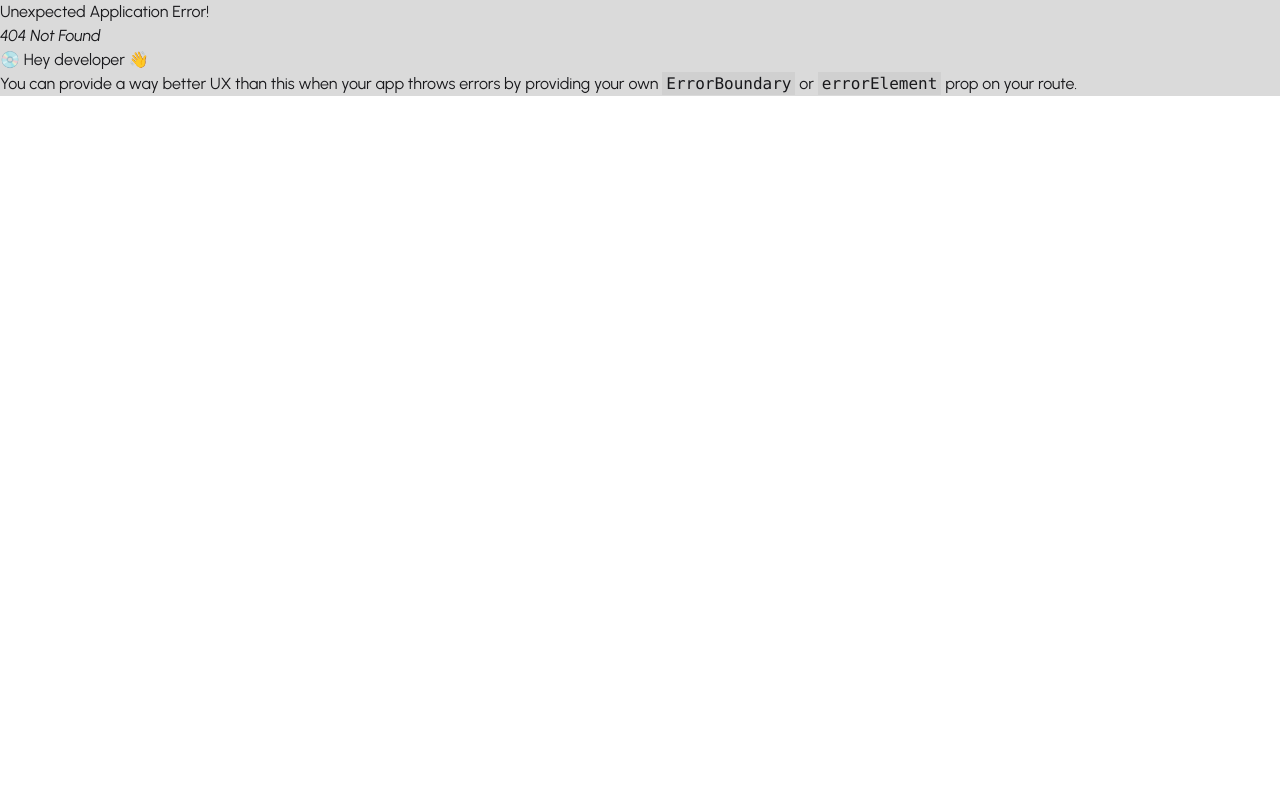
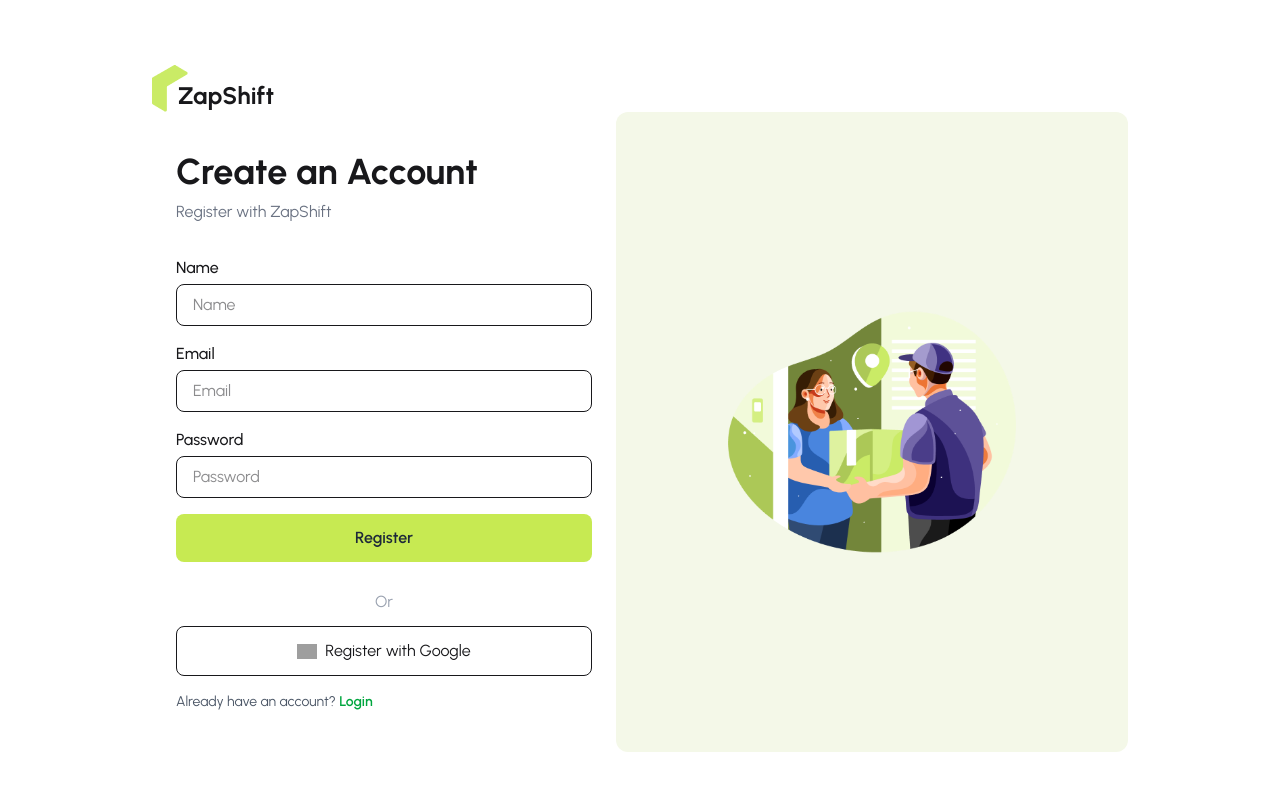
Before and after one commit to opunath26/zap-shift-client, a React (Vite) app: page /register in a window 1280 px wide. Before the commit this address had no page. Shown: the top 790 px of the page. Built offline with nearby package versions, Linux system fonts and the light colour scheme; grey boxes are pictures that could not be loaded.

Commit message:
Added modern UI design for Login & Register pages

```diff
--- a/package.json
+++ b/package.json
@@ -11,10 +11,12 @@
   },
   "dependencies": {
     "@tailwindcss/vite": "^4.1.17",
+    "firebase": "^12.6.0",
     "leaflet": "^1.9.4",
     "lucide-react": "^0.554.0",
     "react": "^19.0.0-rc.1",
     "react-dom": "^19.0.0-rc.1",
+    "react-hook-form": "^7.66.1",
     "react-icons": "^5.5.0",
     "react-leaflet": "^5.0.0",
     "react-responsive-carousel": "^3.2.23",
--- /dev/null
+++ b/src/context/Authcontext/AuthContext.jsx
@@ -0,0 +1,3 @@
+import { createContext } from "react";
+
+export const AuthContext = createContext(null)
--- /dev/null
+++ b/src/context/Authcontext/AuthProvider.jsx
@@ -0,0 +1,28 @@
+import React from 'react';
+import { AuthContext } from './AuthContext';
+import { createUserWithEmailAndPassword, signInWithEmailAndPassword } from 'firebase/auth';
+import { auth } from '../../firebase/firebase.init';
+
+const AuthProvider = ({children}) => {
+
+    const registerUser = (email, password) => {
+        return createUserWithEmailAndPassword(auth, email, password);
+    }
+
+    const SignInUser = (email, password) => {
+        return signInWithEmailAndPassword(auth, email, password);
+    }
+
+    const authInfo = {
+        registerUser,
+        SignInUser
+    };
+
+    return (
+        <AuthContext value={authInfo}>
+            {children}
+        </AuthContext>
+    );
+};
+
+export default AuthProvider;
--- /dev/null
+++ b/src/firebase/firebase.init.js
@@ -0,0 +1,20 @@
+// Import the functions you need from the SDKs you need
+import { initializeApp } from "firebase/app";
+import { getAuth } from "firebase/auth";
+// TODO: Add SDKs for Firebase products that you want to use
+// https://firebase.google.com/docs/web/setup#available-libraries
+
+// Your web app's Firebase configuration
+const firebaseConfig = {
+  apiKey: import.meta.env.VITE_apiKey,
+  authDomain: import.meta.env.VITE_authDomain,
+  projectId: import.meta.env.VITE_projectId,
+  storageBucket: import.meta.env.VITE_storageBucket,
+  messagingSenderId: import.meta.env.VITE_messagingSenderId,
+  appId: import.meta.env.VITE_appId,
+};
+
+// Initialize Firebase
+const app = initializeApp(firebaseConfig);
+// Initialize Firebase Authentication and get a reference to the service
+export const auth = getAuth(app);
--- /dev/null
+++ b/src/hooks/useAuth.jsx
@@ -0,0 +1,10 @@
+import React, { use } from 'react';
+import { AuthContext } from '../context/Authcontext/AuthContext';
+
+const useAuth = () => {
+    const authInfo = use(AuthContext);
+
+    return authInfo;
+};
+
+export default useAuth;
--- a/src/index.css
+++ b/src/index.css
@@ -17,5 +17,5 @@ body {
   font-family: "Urbanist", sans-serif;
   font-optical-sizing: auto;
   font-style: normal;
-  background-color: #DADADA;
+  /* background-color: #DADADA; */
 }
--- a/src/layouts/AuthLayout.jsx
+++ b/src/layouts/AuthLayout.jsx
@@ -1,10 +1,26 @@
 import React from 'react';
 import Logo from '../components/Logo/Logo';
+import { Outlet } from 'react-router';
+import authImage from '../assets/authImage.png';
 
 const AuthLayout = () => {
     return (
-        <div>
-            <Logo></Logo>
+        <div className='space-y-8 mx-auto mt-10 p-6 max-w-5xl'>
+            <Logo />
+
+            <div className='flex'>
+
+                {/* Left Side (Form) */}
+                <div className='flex-1'>
+                    <Outlet />
+                </div>
+
+                {/* Right Side (Image Section with BG Color) */}
+                <div className='flex flex-1 justify-center items-center bg-[#F4F8E8] p-6 rounded-xl'>
+                    <img src={authImage} alt="" className='max-w-sm' />
+                </div>
+
+            </div>
         </div>
     );
 };
--- a/src/main.jsx
+++ b/src/main.jsx
@@ -4,9 +4,12 @@ import { RouterProvider } from "react-router/dom";
 import './index.css'
 import App from './App.jsx'
 import { router } from './routes/Router.jsx';
+import AuthProvider from './context/Authcontext/AuthProvider.jsx';
 
 createRoot(document.getElementById('root')).render(
   <StrictMode>
-    <RouterProvider router={router} />
+    <AuthProvider>
+      <RouterProvider router={router} />
+    </AuthProvider>
   </StrictMode>,
 )
--- /dev/null
+++ b/src/pages/Auth/Login/Login.jsx
@@ -0,0 +1,98 @@
+import React from "react";
+import { useForm } from "react-hook-form";
+import useAuth from "../../../hooks/useAuth";
+
+const Login = () => {
+  const {
+    register,
+    handleSubmit,
+    formState: { errors },
+  } = useForm();
+
+  const { SignInUser } = useAuth();
+
+  const handleLogin = (data) => {
+    SignInUser(data.email, data.password)
+      .then((result) => {
+        console.log(result.user);
+      })
+      .catch((error) => {
+        console.log(error);
+      });
+  };
+
+  return (
+    <div className="px-6 py-10">
+      {/* Title */}
+      <h2 className="mb-2 font-bold text-4xl">Welcome Back</h2>
+      <p className="mb-8 text-gray-500">Login to your account</p>
+
+      <form onSubmit={handleSubmit(handleLogin)} className="space-y-4">
+
+        {/* Email */}
+        <div>
+          <label className="block mb-1 font-medium">Email</label>
+          <input
+            type="email"
+            {...register("email", { required: true })}
+            className="px-4 py-2 border rounded-lg focus:outline-none w-full"
+            placeholder="Email"
+          />
+          {errors.email && (
+            <span className="text-red-500 text-sm">Email is required</span>
+          )}
+        </div>
+
+        {/* Password */}
+        <div>
+          <label className="block mb-1 font-medium">Password</label>
+          <input
+            type="password"
+            {...register("password", { required: true, minLength: 6 })}
+            className="px-4 py-2 border rounded-lg focus:outline-none w-full"
+            placeholder="Password"
+          />
+          {errors.password?.type === "required" && (
+            <span className="text-red-500 text-sm">Password is required</span>
+          )}
+        </div>
+
+        {/* Forgot Password */}
+        <div className="text-right">
+          <a className="text-green-600 text-sm hover:underline cursor-pointer">
+            Forgot password?
+          </a>
+        </div>
+
+        {/* Login Button */}
+        <button className="bg-[#C7EA52] hover:bg-[#b7de45] py-3 rounded-lg w-full font-semibold text-gray-800 transition">
+          Login
+        </button>
+
+        {/* Divider */}
+        <div className="my-3 text-gray-400 text-center">Or</div>
+
+        {/* Google Login */}
+        <button className="flex justify-center items-center gap-2 py-3 border rounded-lg w-full">
+          <img
+            src="https://www.svgrepo.com/show/475656/google-color.svg"
+            alt="Google"
+            className="w-5"
+          />
+          Login with Google
+        </button>
+
+        {/* Register Redirect */}
+        <p className="mt-4 text-gray-600 text-sm">
+          Don’t have an account?{" "}
+          <span className="font-semibold text-green-600 hover:underline cursor-pointer">
+            Register
+          </span>
+        </p>
+
+      </form>
+    </div>
+  );
+};
+
+export default Login;
--- /dev/null
+++ b/src/pages/Auth/Register/Register.jsx
@@ -0,0 +1,118 @@
+import React from "react";
+import { useForm } from "react-hook-form";
+import useAuth from "../../../hooks/useAuth";
+
+const Register = () => {
+  const {
+    register,
+    handleSubmit,
+    formState: { errors },
+  } = useForm();
+
+  const { registerUser } = useAuth();
+
+  const handleRegistration = (data) => {
+    registerUser(data.email, data.password)
+      .then((result) => {
+        console.log(result.user);
+      })
+      .catch((error) => {
+        console.log(error);
+      });
+  };
+
+  return (
+    <div className="px-6 py-10">
+      {/* Title & Subtitle */}
+      <h2 className="mb-2 font-bold text-4xl">Create an Account</h2>
+      <p className="mb-8 text-gray-500">Register with ZapShift</p>
+
+      <form onSubmit={handleSubmit(handleRegistration)} className="space-y-4">
+
+        {/* Name */}
+        <div>
+          <label className="block mb-1 font-medium">Name</label>
+          <input
+            type="text"
+            {...register("name", { required: true })}
+            className="px-4 py-2 border rounded-lg focus:outline-none w-full"
+            placeholder="Name"
+          />
+          {errors.name && (
+            <span className="text-red-500 text-sm">Name is required</span>
+          )}
+        </div>
+
+        {/* Email */}
+        <div>
+          <label className="block mb-1 font-medium">Email</label>
+          <input
+            type="email"
+            {...register("email", { required: true })}
+            className="px-4 py-2 border rounded-lg focus:outline-none w-full"
+            placeholder="Email"
+          />
+          {errors.email && (
+            <span className="text-red-500 text-sm">Email is required</span>
+          )}
+        </div>
+
+        {/* Password */}
+        <div>
+          <label className="block mb-1 font-medium">Password</label>
+          <input
+            type="password"
+            {...register("password", {
+              required: true,
+              minLength: 6,
+              pattern: /(?=.*[A-Z])(?=.*[!@#$&*])/,
+            })}
+            className="px-4 py-2 border rounded-lg focus:outline-none w-full"
+            placeholder="Password"
+          />
+          {errors.password?.type === "required" && (
+            <span className="text-red-500 text-sm">Password is required</span>
+          )}
+          {errors.password?.type === "minLength" && (
+            <span className="text-red-500 text-sm">
+              Password must be at least 6 characters
+            </span>
+          )}
+          {errors.password?.type === "pattern" && (
+            <span className="text-red-500 text-sm">
+              Must contain an uppercase & a special character
+            </span>
+          )}
+        </div>
+
+        {/* Submit Button */}
+        <button className="bg-[#C7EA52] hover:bg-[#b7de45] py-3 rounded-lg w-full font-semibold text-gray-800 transition">
+          Register
+        </button>
+
+        {/* Divider */}
+        <div className="my-3 text-gray-400 text-center">Or</div>
+
+        {/* Google Login */}
+        <button className="flex justify-center items-center gap-2 py-3 border rounded-lg w-full">
+          <img
+            src="https://www.svgrepo.com/show/475656/google-color.svg"
+            alt="Google"
+            className="w-5"
+          />
+          Register with Google
+        </button>
+
+        {/* Login Redirect */}
+        <p className="mt-4 text-gray-600 text-sm">
+          Already have an account?{" "}
+          <span className="font-semibold text-green-600 hover:underline cursor-pointer">
+            Login
+          </span>
+        </p>
+      </form>
+    </div>
+  );
+};
+
+export default Register;
--- a/src/routes/Router.jsx
+++ b/src/routes/Router.jsx
@@ -2,6 +2,9 @@ import { createBrowserRouter } from "react-router";
 import RootLayout from "../layouts/RootLayout";
 import Home from "../pages/Home/Home/Home";
 import Coverage from "../pages/Coverage/Coverage";
+import AuthLayout from "../layouts/AuthLayout";
+import Login from "../pages/Auth/Login/Login";
+import Register from "../pages/Auth/Register/Register";
 
 export const router = createBrowserRouter([
   {
@@ -19,4 +22,18 @@ export const router = createBrowserRouter([
         },
     ]
   },
+  {
+    path: "/",
+    Component: AuthLayout,
+    children: [
+       {
+        path: "login",
+        Component: Login
+       },
+       {
+        path: "register",
+        Component: Register
+       }
+    ]
+  }
 ]);
```
Also changed, not shown: 2 other files (tests, documents, lock files or other folders).
